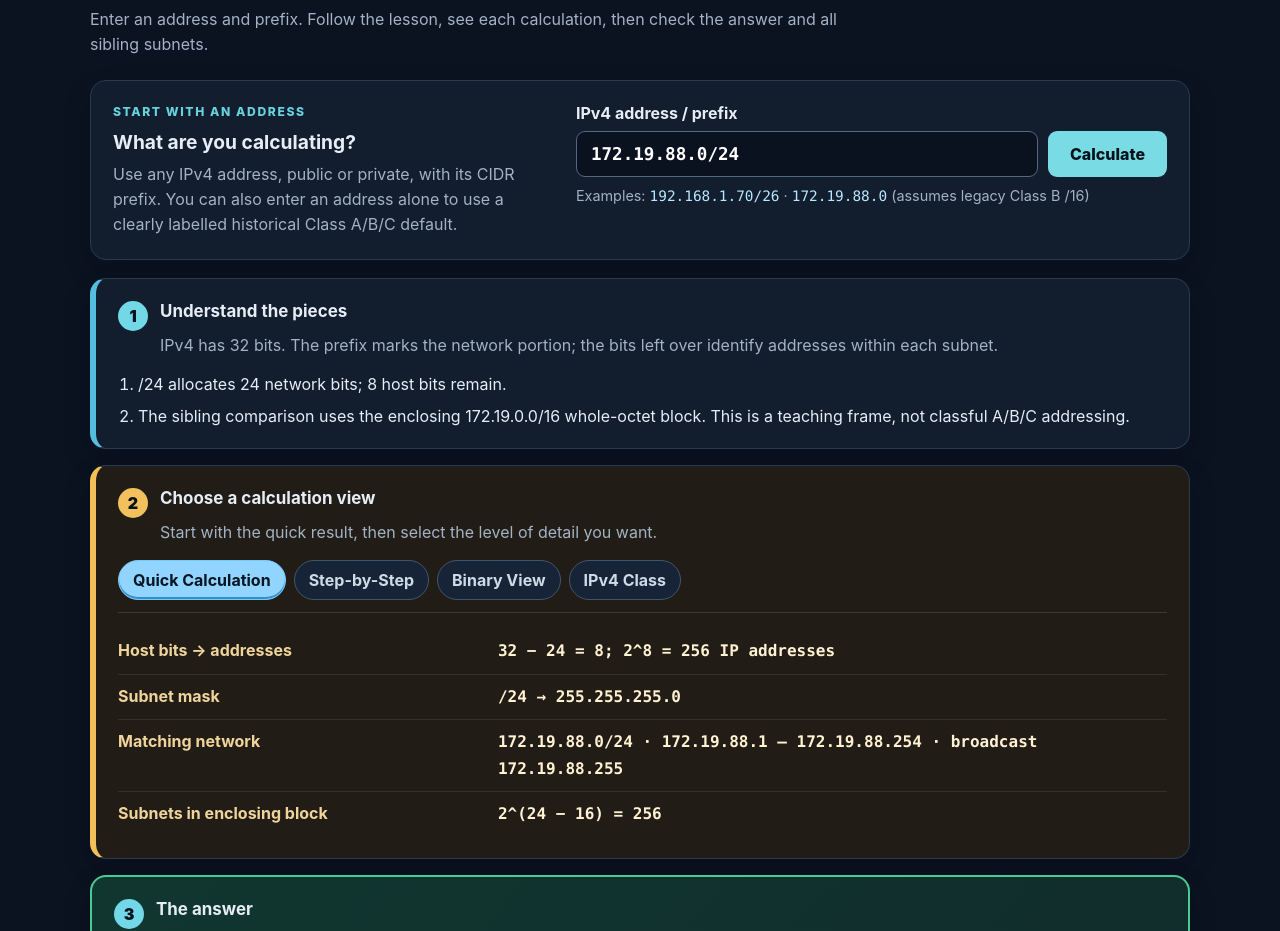
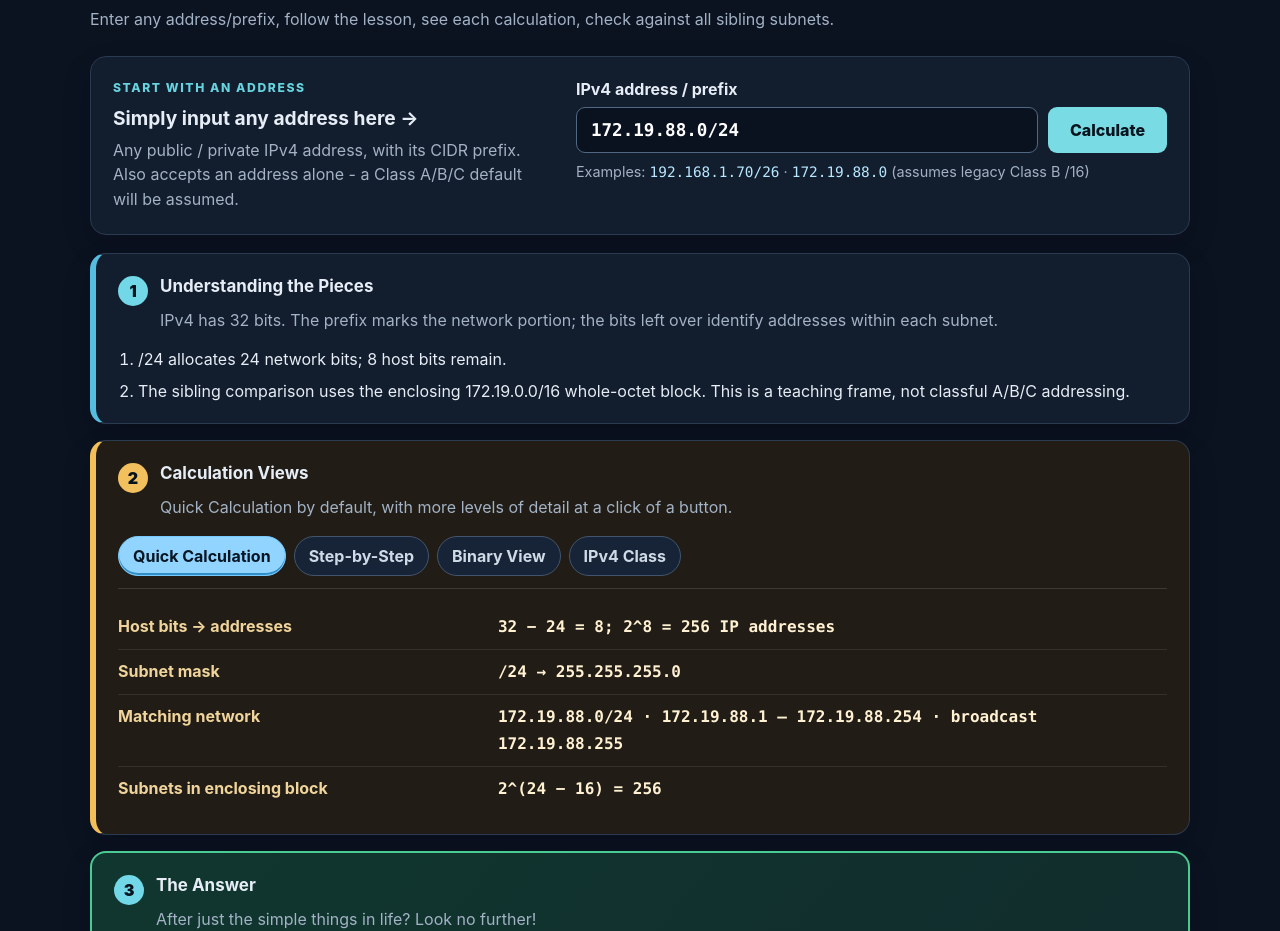
Before and after one commit to g5live/subnet-calculator, a website with bundled scripts: page index.html in a window 1280 px wide. Shown: the part 130-1061 px from the top of the page. Built offline with nearby package versions, Linux system fonts and the light colour scheme.

Commit message:
Improved wording around each sections purpose

```diff
--- a/index.html
+++ b/index.html
@@ -13,14 +13,16 @@
       <header class="page-header">
         <p class="eyebrow">IPv4 · CIDR · LEARN BY WORKING IT OUT</p>
         <h1>Subnet Calculator</h1>
-        <p class="intro">Enter an address and prefix. Follow the lesson, see each calculation, then check the answer and all sibling subnets.</p>
+        <p class="intro">Enter any address/prefix, follow the lesson, see each calculation, check against all sibling subnets.</p>
       </header>
 
       <section class="input-card" aria-labelledby="input-title">
         <div>
           <p class="section-kicker">START WITH AN ADDRESS</p>
-          <h2 id="input-title">What are you calculating?</h2>
-          <p class="muted">Use any IPv4 address, public or private, with its CIDR prefix. You can also enter an address alone to use a clearly labelled historical Class A/B/C default.</p>
+          <h2 id="input-title">Simply input any address here <b>→</b></h2>
+          <p class="muted">Any public / private IPv4 address, with its CIDR prefix.
+            Also accepts an address alone - a Class A/B/C default will be assumed.</p>
+
         </div>
         <form id="subnet-form" novalidate>
           <label for="cidr-input">IPv4 address / prefix</label>
--- a/web.js
+++ b/web.js
@@ -234,7 +234,7 @@ function render(result) {
   layout.className = 'results-grid';
   output.append(layout);
 
-  const lesson = addPanel(layout, 'lesson', '1', 'Understand the pieces', 'IPv4 has 32 bits. The prefix marks the network portion; the bits left over identify addresses within each subnet.');
+  const lesson = addPanel(layout, 'lesson', '1', 'Understanding the Pieces', 'IPv4 has 32 bits. The prefix marks the network portion; the bits left over identify addresses within each subnet.');
   const lessons = document.createElement('ol');
   lessons.className = 'lesson-list';
   for (const item of [
@@ -250,7 +250,7 @@ function render(result) {
   lesson.append(lessons);
   addPrefixAssumption(lesson, result);
 
-  const calculations = addPanel(layout, 'calculation', '2', 'Choose a calculation view', 'Start with the quick result, then select the level of detail you want.');
+  const calculations = addPanel(layout, 'calculation', '2', 'Calculation Views', 'Quick Calculation by default, with more levels of detail at a click of a button.');
   const selected = result.subnets.find(subnet => subnet.containsInput);
   const views = [
     {
@@ -301,7 +301,7 @@ function render(result) {
   ];
   makeViewGroup(calculations, views, 'quick');
 
-  const answer = addPanel(layout, 'answer', '3', 'The answer', 'This answer stays visible while you switch calculation views.');
+  const answer = addPanel(layout, 'answer', '3', 'The Answer', 'After just the simple things in life? Look no further!');
   const answerTitle = document.createElement('div');
   answerTitle.className = 'answer-title';
   answerTitle.textContent = 'Your network';
@@ -327,7 +327,7 @@ function render(result) {
   answer.append(answerTitle, network, answerGrid);
   addPrefixAssumption(answer, result);
 
-  const ranges = addPanel(layout, 'lesson', '4', 'Subnet ranges', 'Quick View shows the matching subnet and up to two neighbours on each side. Full Subnet shows every sibling range.');
+  const ranges = addPanel(layout, 'lesson', '4', 'Subnet Ranges', 'Quick View shows the matching subnet and nearest neighbours. Full Subnet shows every sibling range.');
   const nearby = getNearbySubnets(result.subnets);
   const quickPanel = document.createElement('div');
   quickPanel.className = 'range-view';
```
